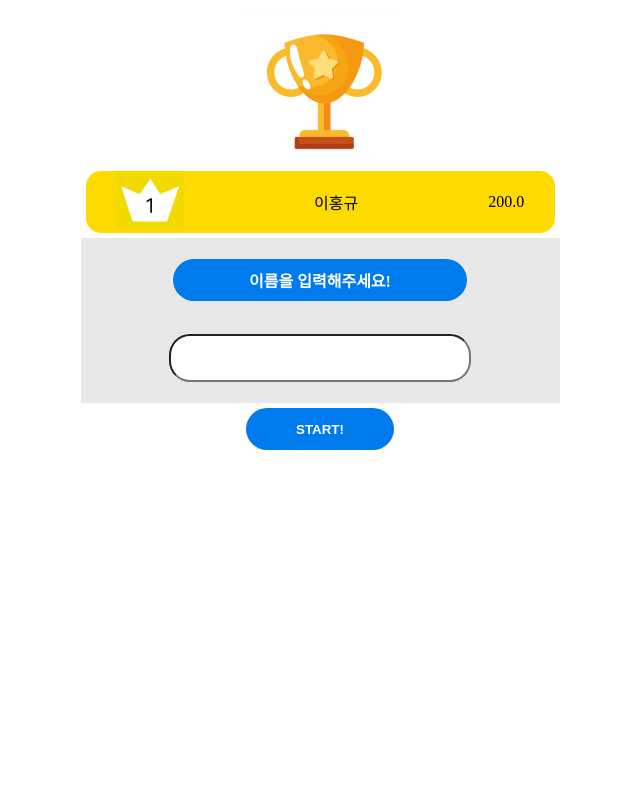
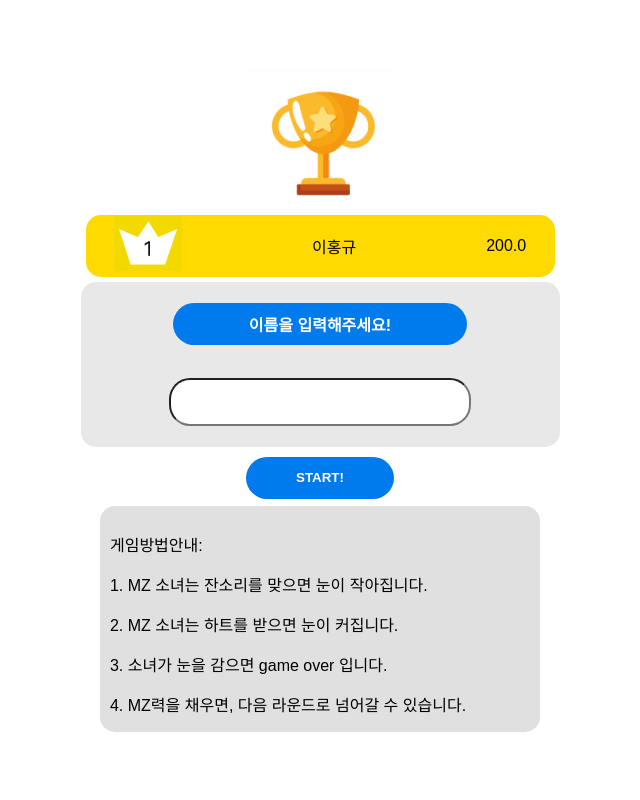
Before and after one commit to Jeongjoshua/NEXT_HW, a Django app: page /name/ in a window 1280 px wide. Shown: the whole page, without its empty margins (320-960 px from the left). Run offline with Django 3.2, Linux system fonts and the light colour scheme; data comes from the database, SQL or seed files in the repository; both versions use the stored data as it was after the commit.

Commit message:
css수정

```diff
--- a/MZgame/Ourgame/static/css/name.css
+++ b/MZgame/Ourgame/static/css/name.css
@@ -1,33 +1,55 @@
-.container,
+body {
+    font-family: Arial, sans-serif;
+    background-color: #ffffff;
+    color: #000000;
+    margin: 0;
+    padding: 0;
+    display: flex;
+    justify-content: center;
+    align-items: center;
+    height: 100vh; /* Ensure the body takes the full height of the viewport */
+}
+
+.container {
+    text-align: center;
+    display: flex;
+    flex-direction: column;
+    justify-content: center;
+    align-items: center;
+    height: 100%; /* Ensure the container takes the full height of its parent */
+}
+
 form {
     display: flex;
     align-items: center;
     flex-direction: column;
     justify-content: center;
 }
-/* .top {
-    display: flex;
-    align-items: center;
-    flex-direction: row;
-    justify-content: space-between;
-    width: 469px;
-} */
 
 .topName {
     margin-left: 130px;
     margin-right: 130px;
 }
+
 .first {
     position: relative;
     top: 0;
     left: 0;
 }
+
 .name-container {
     display: flex;
     flex-direction: column;
     justify-content: space-around;
     align-items: center;
+    padding: 5px;
+    margin: 5px;
+    background-color: #e8e8e8;
+    width: 469px;
+    height: 155px;
+    border-radius: 15px;
 }
+
 .top {
     width: 469px;
     height: 62px;
@@ -50,17 +72,11 @@ form {
     justify-content: center;
     align-items: center;
 }
+
 .name-container > input {
     width: 294px;
     height: 42px;
     border-radius: 21px;
-}
-.name-container {
-    padding: 5px;
-    margin: 5px;
-    background-color: #e8e8e8;
-    width: 469px;
-    height: 155px;
 }
 
 .button-container > button {
@@ -71,4 +87,17 @@ form {
     color: white;
     font-weight: bold;
     border-radius: 21px;
+    margin-top: 5px;
 }
+
+.ment {
+    background-color: rgb(224, 224, 224);
+    padding: 10px; /* Adding padding */
+    display: inline-block; /* Adjust the element's display property */
+    box-sizing: border-box; /* Ensure the padding and border are included in the element's total width and height */
+    margin-top: 7px; /* Add margin to separate from the button */
+    width: 90%; /* Adjust width to look good in the layout */
+    text-align: left; /* Align text to the left for better readability */
+    padding-bottom: 0px;
+    border-radius: 15px;
+}
--- a/MZgame/Ourgame/templates/home.html
+++ b/MZgame/Ourgame/templates/home.html
@@ -9,7 +9,7 @@
     </head>
     <body>
         <div class="container">
-            <img src="{% static 'images/startpicture.png' %}" alt="Game Image" />
+            <img class="large-img" src="{% static 'images/eyecolor.png' %}" alt="Game Image" />
             <h5 class="ment">저는 에어팟을 끼고 일해야 능률이 올라가는 편입니다.</h5>
             <button onclick="location.href='{% url 'name' %}'">게임하러가기</button>
         </div>
--- a/MZgame/Ourgame/templates/name.html
+++ b/MZgame/Ourgame/templates/name.html
@@ -7,7 +7,7 @@
     </head>
     <body>
         <div class="container">
-            <img src="{% static 'images/winnercup.png' %}" alt="우승컵" />
+            <img src="{% static 'images/winnercup.png' %}" alt="우승컵"  width="30%"/>
             <div class="top">
                 {% if top_record %}
                 <div class="first">
@@ -29,6 +29,13 @@
                     <button type="submit">START!</button>
                 </div>
             </form>
+            <div class="ment">
+                <p>게임방법안내:</p>
+                <p>1. MZ 소녀는 잔소리를 맞으면 눈이 작아집니다.</p>
+                <p>2. MZ 소녀는 하트를 받으면 눈이 커집니다.</p>
+                <p>3. 소녀가 눈을 감으면 game over 입니다.</p>
+                <p>4. MZ력을 채우면, 다음 라운드로 넘어갈 수 있습니다.</p>
+            </div>
         </div>
     </body>
 </html>
```
Also changed, not shown: MZgame/Ourgame/static/css/gameover.css (+35 -1 lines), MZgame/Ourgame/static/css/home.css (+18 -19 lines), MZgame/Ourgame/templates/gameover.html (+35 -1 lines), MZgame/Ourgame/static/images/eyecolor.png (added), MZgame/Ourgame/static/images/vv.png (added), MZgame/db.sqlite3.
